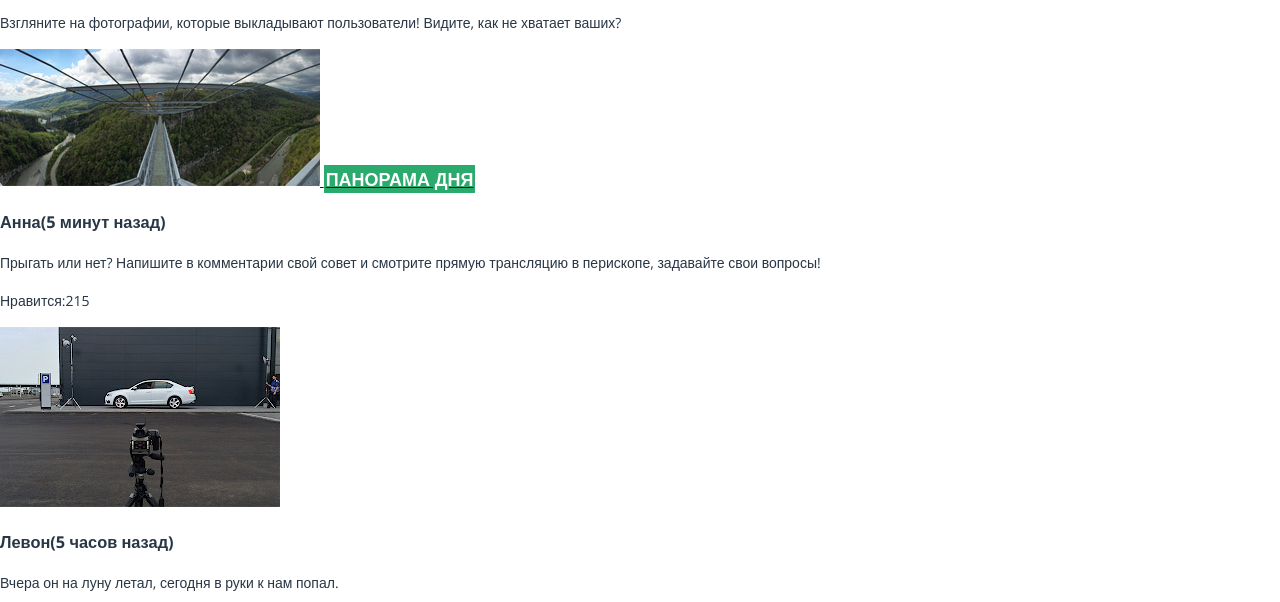
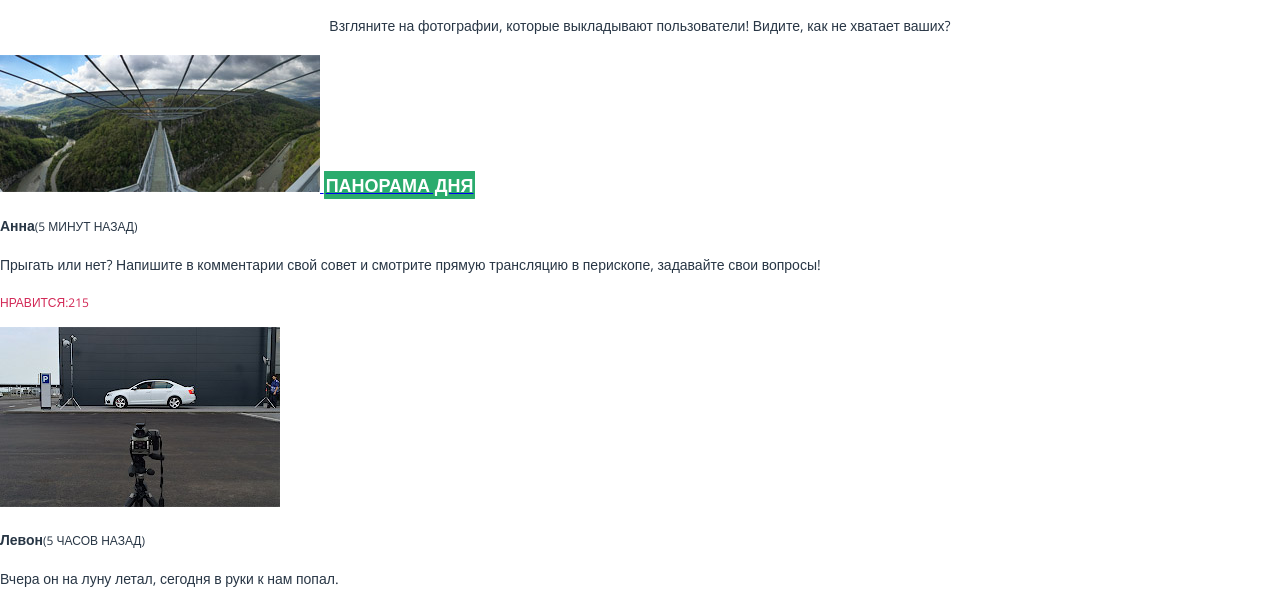
Before and after one commit to NikGP83/526999-pink-20, a website: page source/photo.html in a window 1280 px wide. Shown: the part 191-793 px from the top of the page. Drawn offline with nearby package versions, Linux system fonts and the light colour scheme; files that its build step writes are made by us from their sources.

Commit message:
Задание выполнено - Препроцессоры и автоматизация

```diff
--- a/source/photo.html
+++ b/source/photo.html
@@ -46,7 +46,7 @@
 
     <section class="photo-catalog">
       <h2 class="visually-hidden">Каталог фото пользователей</h2>
-      <p class="photo-catalog__text">
+      <p class="photo-catalog__lead-text">
         Взгляните на фотографии, которые выкладывают пользователи!
         Видите, как не хватает ваших?
       </p>
@@ -66,7 +66,7 @@
               смотрите прямую трансляцию в
               перископе, задавайте свои вопросы!
             </p>
-            <p class="catalog-list_social-likes">Нравится:<span class="likes-count">215</span></p>
+            <p class="catalog-list__social-likes">Нравится:<span class="catalog-list__likes-count">215</span></p>
           </li>
           <li class="catalog-list__item">
             <a href="#">
@@ -76,7 +76,7 @@
             <p class="catalog-list__text">
               Вчера он на луну летал, сегодня в руки к нам попал.
             </p>
-            <p class="catalog-list_social-likes">Нравится:<span class="likes-count">356</span></p>
+            <p class="catalog-list_social-likes">Нравится:<span class="catalog-list__likes-count">356</span></p>
           </li>
           <li class="catalog-list__item">
             <a href="#">
@@ -86,7 +86,7 @@
             <p class="catalog-list__text">
               Соседи будут рады!
             </p>
-            <p class="catalog-list_social-likes">Нравится:<span class="likes-count">666</span></p>
+            <p class="catalog-list__social-likes">Нравится:<span class="catalog-list__likes-count">666</span></p>
           </li>
           <li class="catalog-list__item">
             <a href="#">
@@ -96,7 +96,7 @@
             <p class="catalog-list__text">
               Здесь могла быть ваша цитата о высоком и вечном.
             </p>
-            <p class="catalog-list_social-likes">Нравится:<span class="likes-count">215</span></p>
+            <p class="catalog-list__social-likes">Нравится:<span class="catalog-list__likes-count">215</span></p>
           </li>
           <li class="catalog-list__item">
             <a href="#">
@@ -106,7 +106,7 @@
             <p class="catalog-list__text">
               Самая кубанская в мире!
             </p>
-            <p class="catalog-list_social-likes">Нравится:<span class="likes-count">4</span></p>
+            <p class="catalog-list__social-likes">Нравится:<span class="catalog-list__likes-count">4</span></p>
           </li>
           <li class="catalog-list__item">
             <a href="#">
@@ -116,7 +116,7 @@
             <p class="catalog-list__text">
               Где снег-то?
             </p>
-            <p class="catalog-list_social-likes">Нравится:<span class="likes-count">150</span></p>
+            <p class="catalog-list__social-likes">Нравится:<span class="catalog-list__likes-count">150</span></p>
           </li>
           <li class="catalog-list__item">
             <a href="#">
@@ -126,7 +126,7 @@
             <p class="catalog-list__text">
               Всем GM и взаимные лайки!
             </p>
-            <p class="catalog-list_social-likes">Нравится:<span class="likes-count">2560</span></p>
+            <p class="catalog-list__social-likes">Нравится:<span class="catalog-list__likes-count">2560</span></p>
           </li>
         </ul>
       </div>
--- a/source/sass/catalog-list.scss
+++ b/source/sass/catalog-list.scss
@@ -2,4 +2,29 @@
   margin: 0;
   padding: 0;
   list-style: none;
+
+  &__title {
+    font-size: 14px;
+    line-height: 24px;
+    font-weight: 700;
+    color: $basic-gray;
+  }
+
+  &__moment {
+    font-size: 12px;
+    line-height: 24px;
+    font-weight: 300;
+    text-transform: uppercase;
+  }
+
+  &__social-likes {
+    font-size: 12px;
+    text-transform: uppercase;
+    color: $basic-red;
+  }
+
+  &__likes-count {
+    font-size: 12px;
+    color: $basic-red;
+  }
 }
--- a/source/sass/photo-catalog.scss
+++ b/source/sass/photo-catalog.scss
@@ -0,0 +1,7 @@
+.photo-catalog {
+  &__lead-text {
+    font-size: 14px;
+    line-height: 30px;
+    text-align: center;
+  }
+}
```
